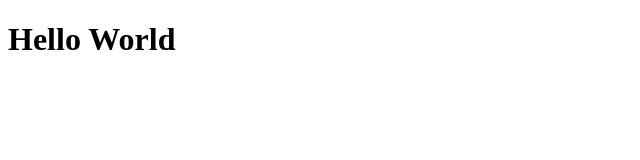
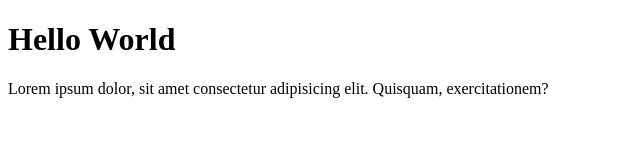
Before and after one commit to Wildann77/bangboy-test, a plain HTML site: page index.html in a window 1280 px wide. Shown: the whole page, without its empty margins (0-640 px from the left). Drawn offline with Linux system fonts and the light colour scheme.

Commit message:
nambah p

```diff
--- a/index.html
+++ b/index.html
@@ -7,5 +7,6 @@
 </head>
 <body>
     <h1>Hello World</h1>
+    <p>Lorem ipsum dolor, sit amet consectetur adipisicing elit. Quisquam, exercitationem?</p>
 </body>
 </html>
```
